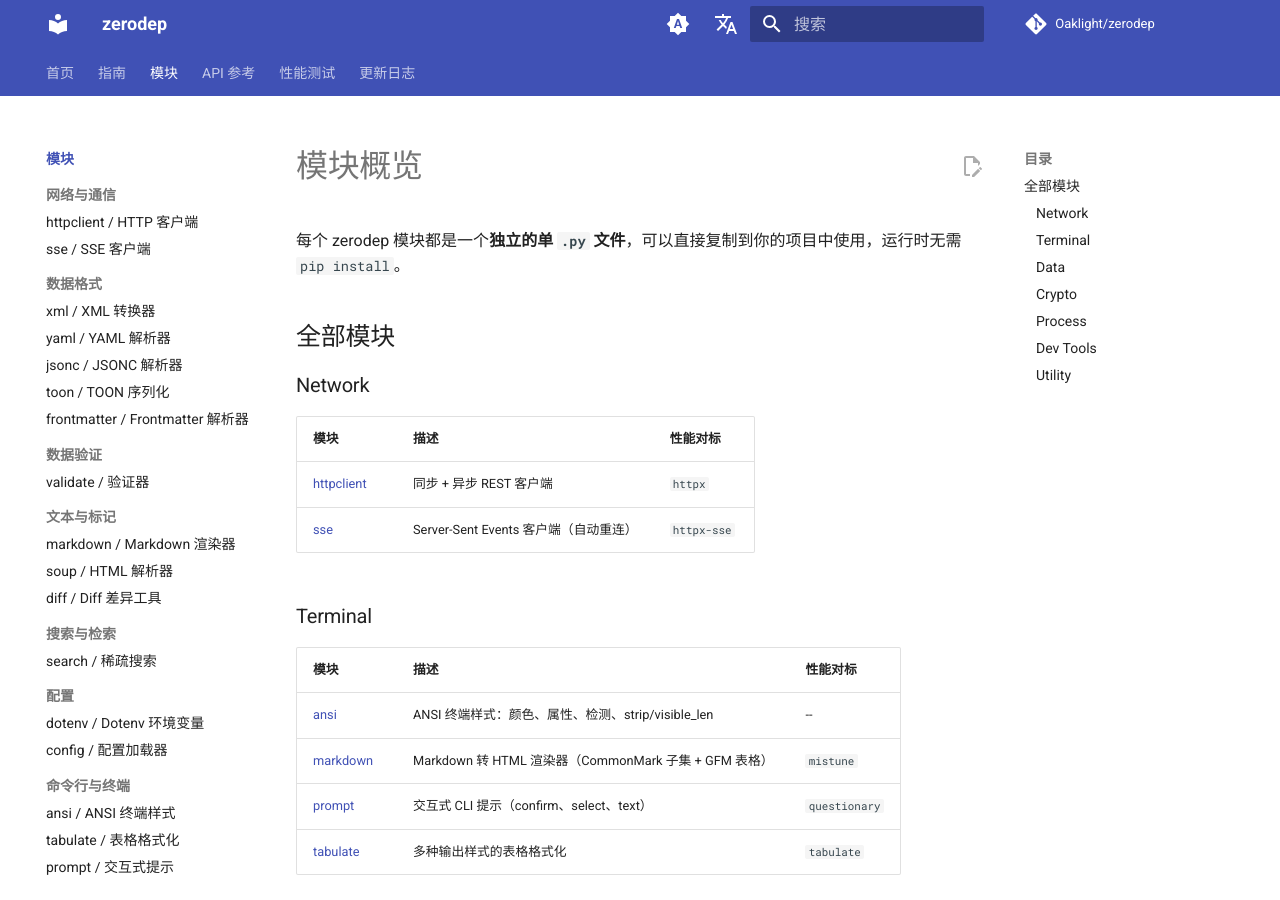
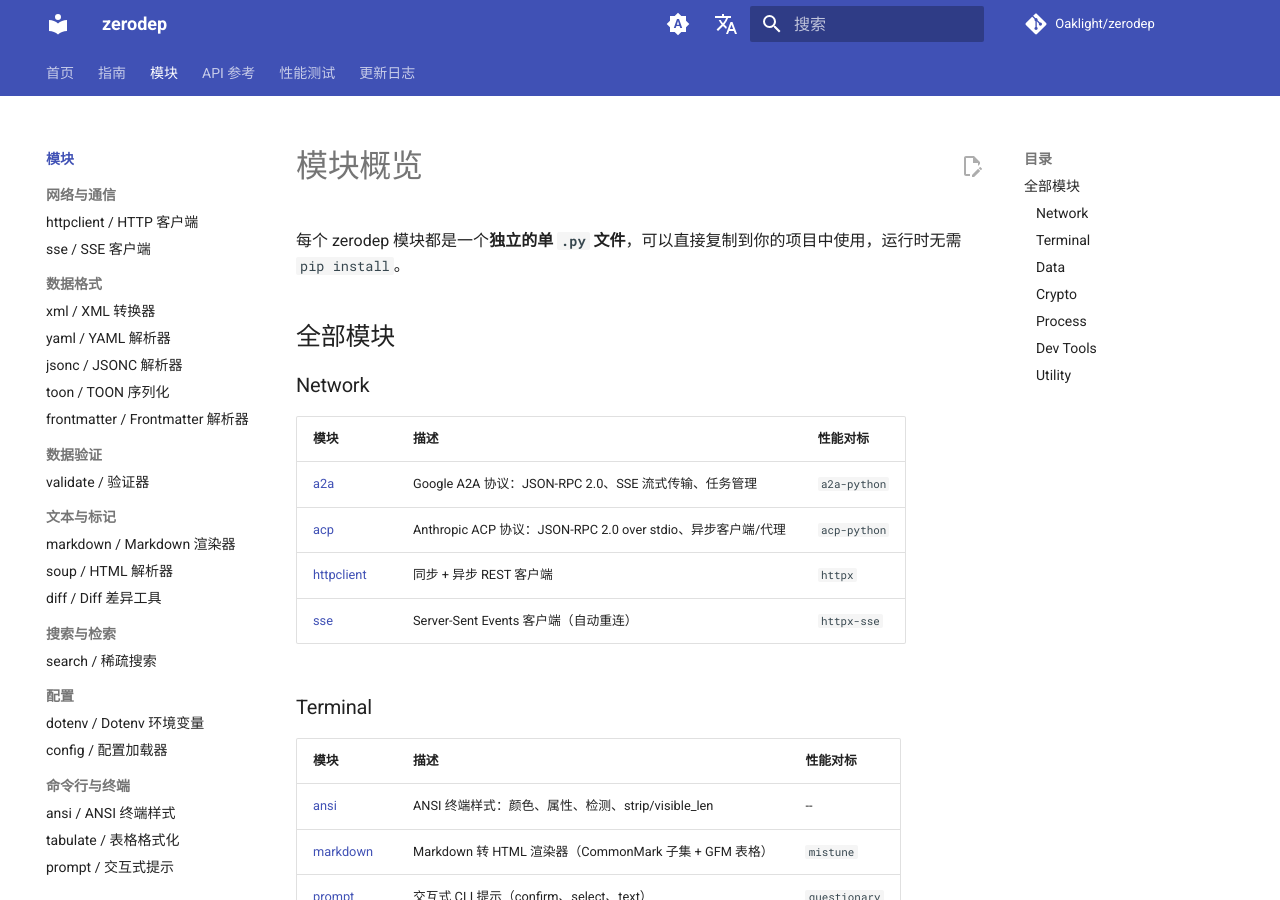
Before and after one commit to Oaklight/zerodep, an MkDocs documentation site: the page built from docs/modules/index.md, in a window 1280 px wide and 900 px high. Built offline with MkDocs 1.6.1 and Material for MkDocs 9.7.7, drawn with Linux system fonts in a browser that asks for light colours; comment, search, counter and statistics services are not loaded.

Commit message:
docs: add a2a and acp to network category

```diff
--- a/docs/modules/index.md
+++ b/docs/modules/index.md
@@ -12,6 +12,8 @@
 
 | 模块 | 描述 | 性能对标 |
 |------|------|---------|
+| [a2a](a2a.md) | Google A2A 协议：JSON-RPC 2.0、SSE 流式传输、任务管理 | `a2a-python` |
+| [acp](acp.md) | Anthropic ACP 协议：JSON-RPC 2.0 over stdio、异步客户端/代理 | `acp-python` |
 | [httpclient](http.md) | 同步 + 异步 REST 客户端 | `httpx` |
 | [sse](sse.md) | Server-Sent Events 客户端（自动重连） | `httpx-sse` |
 
```
